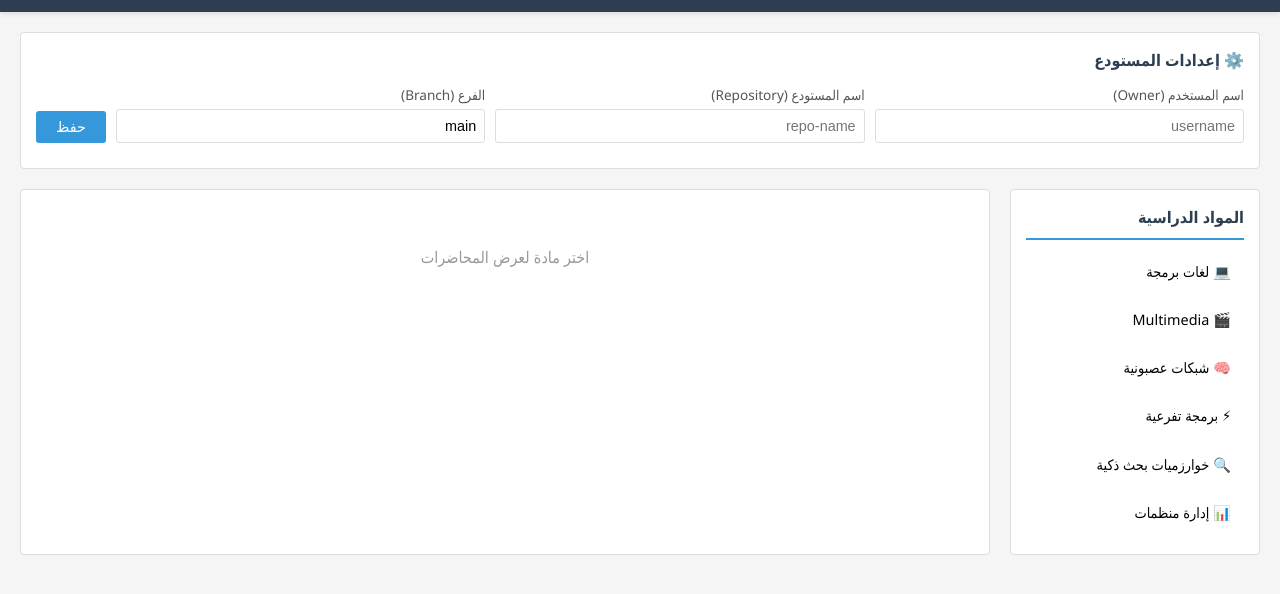
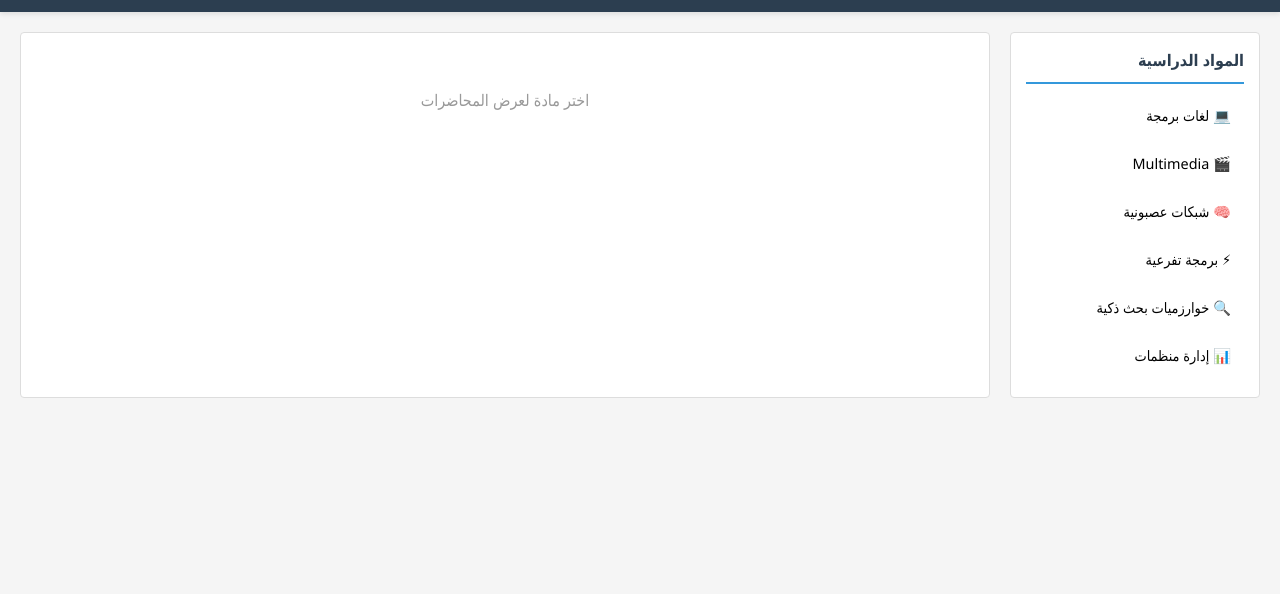
Before and after one commit to universityAccount2002/organizing_lectures, a plain HTML site: page index.html in a window 1280 px wide. Shown: the part 56-650 px from the top of the page. Drawn offline with Linux system fonts and the light colour scheme.

Commit message:
Update index.html

```diff
--- a/index.html
+++ b/index.html
@@ -35,44 +35,7 @@
             padding: 20px;
         }
 
-        .config-section {
-            background: white;
-            border: 1px solid #ddd;
-            border-radius: 4px;
-            padding: 15px;
-            margin-bottom: 20px;
-        }
 
-        .config-section h3 {
-            font-size: 1em;
-            margin-bottom: 10px;
-            color: #2c3e50;
-        }
-
-        .config-inputs {
-            display: grid;
-            grid-template-columns: 1fr 1fr 1fr auto;
-            gap: 10px;
-            align-items: end;
-        }
-
-        .input-group {
-            display: flex;
-            flex-direction: column;
-        }
-
-        .input-group label {
-            font-size: 0.85em;
-            color: #555;
-            margin-bottom: 3px;
-        }
-
-        .input-group input {
-            padding: 8px;
-            border: 1px solid #ddd;
-            border-radius: 3px;
-            font-size: 0.9em;
-        }
 
         .btn {
             padding: 8px 20px;
@@ -271,26 +234,6 @@
     </div>
 
     <div class="container">
-        <div class="config-section">
-            <h3>⚙️ إعدادات المستودع</h3>
-            <div class="config-inputs">
-                <div class="input-group">
-                    <label>اسم المستخدم (Owner)</label>
-                    <input type="text" id="githubOwner" placeholder="username" value="">
-                </div>
-                <div class="input-group">
-                    <label>اسم المستودع (Repository)</label>
-                    <input type="text" id="githubRepo" placeholder="repo-name" value="">
-                </div>
-                <div class="input-group">
-                    <label>الفرع (Branch)</label>
-                    <input type="text" id="githubBranch" placeholder="main" value="main">
-                </div>
-                <button class="btn btn-primary" onclick="saveConfig()">حفظ</button>
-            </div>
-            <div id="configAlert" style="margin-top: 10px;"></div>
-        </div>
-
         <div class="content-area">
             <div class="sidebar">
                 <h3>المواد الدراسية</h3>
@@ -320,55 +263,15 @@
     </div>
 
     <script>
-        let config = {
-            owner: '',
-            repo: '',
+        // إعدادات GitHub الثابتة
+        const config = {
+            owner: 'universityAccount2002',
+            repo: 'organizing_lectures',
             branch: 'main'
         };
 
         let selectedSubject = null;
         let selectedType = 'theory';
-
-        // تحميل الإعدادات من localStorage
-        function loadConfig() {
-            const saved = localStorage.getItem('githubConfig');
-            if (saved) {
-                config = JSON.parse(saved);
-                document.getElementById('githubOwner').value = config.owner;
-                document.getElementById('githubRepo').value = config.repo;
-                document.getElementById('githubBranch').value = config.branch;
-            }
-        }
-
-        // حفظ الإعدادات
-        function saveConfig() {
-            config.owner = document.getElementById('githubOwner').value.trim();
-            config.repo = document.getElementById('githubRepo').value.trim();
-            config.branch = document.getElementById('githubBranch').value.trim() || 'main';
-
-            if (!config.owner || !config.repo) {
-                showAlert('يرجى إدخال اسم المستخدم واسم المستودع', 'error');
-                return;
-            }
-
-            localStorage.setItem('githubConfig', JSON.stringify(config));
-            showAlert('تم حفظ الإعدادات بنجاح!', 'info');
-
-            // إعادة تحميل المحاضرات إذا كان هناك مادة محددة
-            if (selectedSubject) {
-                loadLectures(selectedSubject, selectedType);
-            }
-        }
-
-        function showAlert(message, type) {
-            const alertDiv = document.getElementById('configAlert');
-            alertDiv.className = type === 'error' ? 'alert alert-error' : 'alert alert-info';
-            alertDiv.textContent = message;
-            setTimeout(() => {
-                alertDiv.textContent = '';
-                alertDiv.className = '';
-            }, 3000);
-        }
 
         // التعامل مع اختيار المادة
         document.querySelectorAll('.subject-item').forEach(item => {
@@ -396,12 +299,6 @@
         // تحميل المحاضرات من GitHub
         async function loadLectures(subject, type) {
             const contentArea = document.getElementById('contentArea');
-
-            if (!config.owner || !config.repo) {
-                contentArea.innerHTML = '<div class="alert alert-info">يرجى إدخال إعدادات GitHub أعلاه</div>';
-                return;
-            }
-
             contentArea.innerHTML = '<div class="loading">جاري تحميل المحاضرات...</div>';
 
             try {
@@ -512,9 +409,6 @@
             const i = Math.floor(Math.log(bytes) / Math.log(k));
             return Math.round(bytes / Math.pow(k, i) * 100) / 100 + ' ' + sizes[i];
         }
-
-        // تحميل الإعدادات عند بدء التشغيل
-        loadConfig();
     </script>
 </body>
 </html>
```
